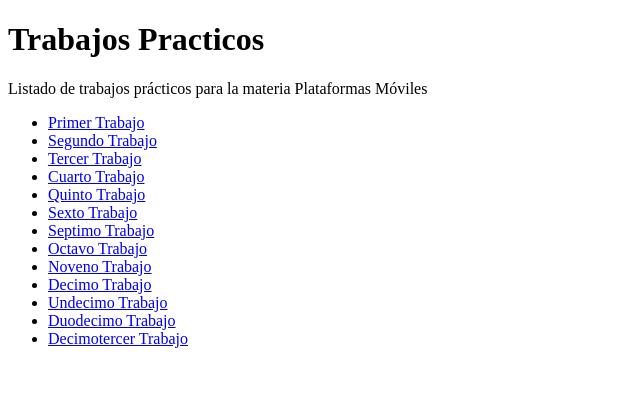
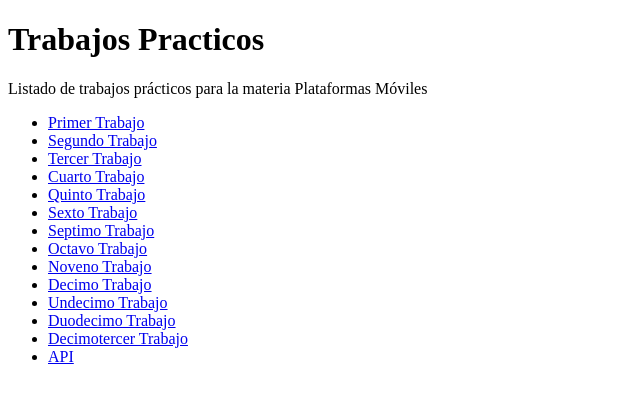
Before and after one commit to Alcamara4/plataformas-moviles-entregas, a plain HTML site: page index.html in a window 1280 px wide. Shown: the full height of the page, 0-640 px from the left. Drawn offline with Linux system fonts and the light colour scheme.

Commit message:
Add link to API in index.html

```diff
--- a/index.html
+++ b/index.html
@@ -22,6 +22,7 @@
         <li><a href="tp-11/">Undecimo Trabajo</a></li>
         <li><a href="tp-12/">Duodecimo Trabajo</a></li>
         <li><a href="tp-13/">Decimotercer Trabajo</a></li>
+        <li><a href="api/">API</a></li>
     </ul>
 </body>
 </html>
```
